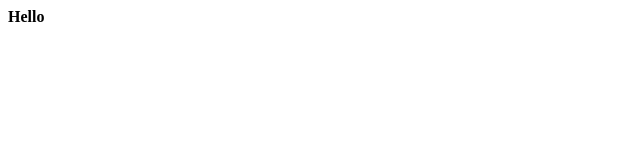
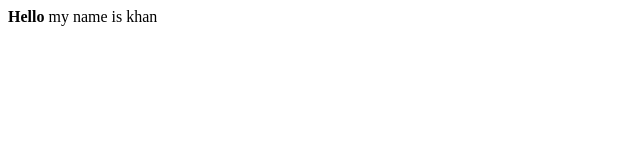
Before and after one commit to ramanandbagri27/DEMO, a plain HTML site: page index.html in a window 1280 px wide. Shown: the whole page, without its empty margins (0-640 px from the left). Drawn offline with Linux system fonts and the light colour scheme.

Commit message:
Update index.html

```diff
--- a/index.html
+++ b/index.html
@@ -1 +1,2 @@
 <p1><b>Hello</b></p1>
+<p2>my name is khan</p2>
```
